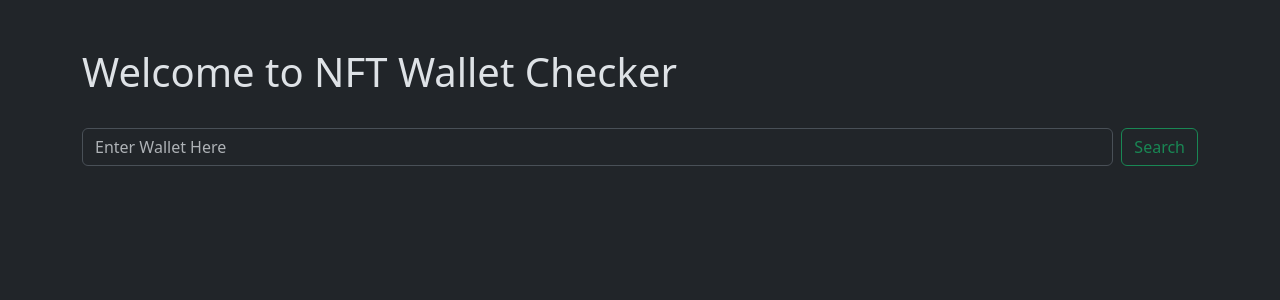
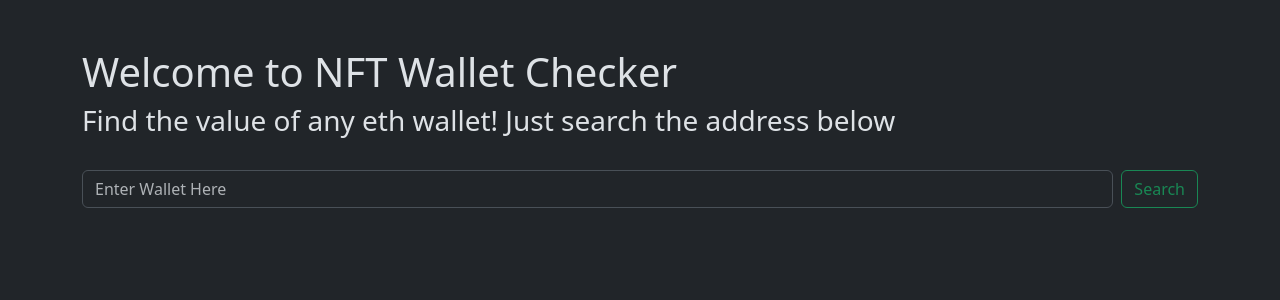
Before and after one commit to cvdubbs/NFTWalletDashboardPython, a Flask app: page / in a window 1280 px wide. Shown: the part 56-356 px from the top of the page. Run offline with Flask 2, Linux system fonts and the light colour scheme; some libraries are stand-ins or nearby versions.

Commit message:
quick page update

```diff
--- a/templates/index.html
+++ b/templates/index.html
@@ -4,6 +4,7 @@
     <br>
     <br>
     <h1 class="fade-in-text">Welcome to NFT Wallet Checker</h1>
+    <h3>Find the value of any eth wallet! Just search the address below</h3>
     <br>
     <form class="d-flex" role="search" method="POST">
         <input name="WalletAddy" class="form-control me-2" type="search" placeholder="Enter Wallet Here" aria-label="Search">
```
